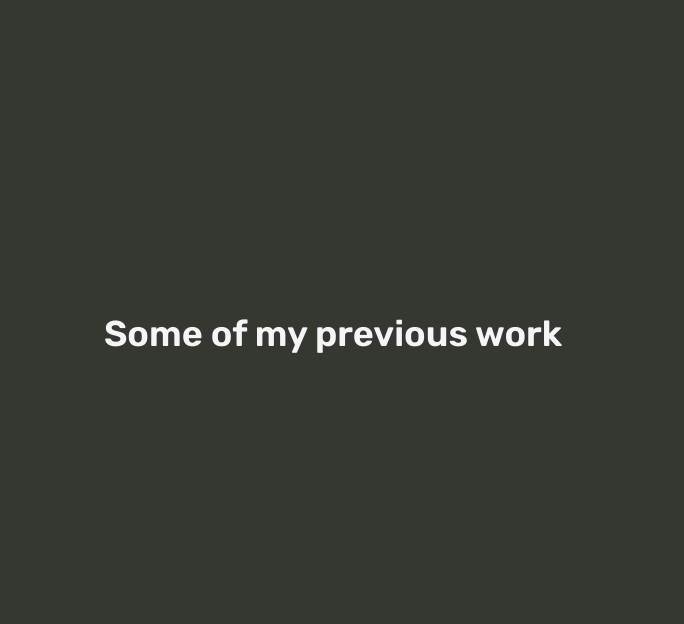
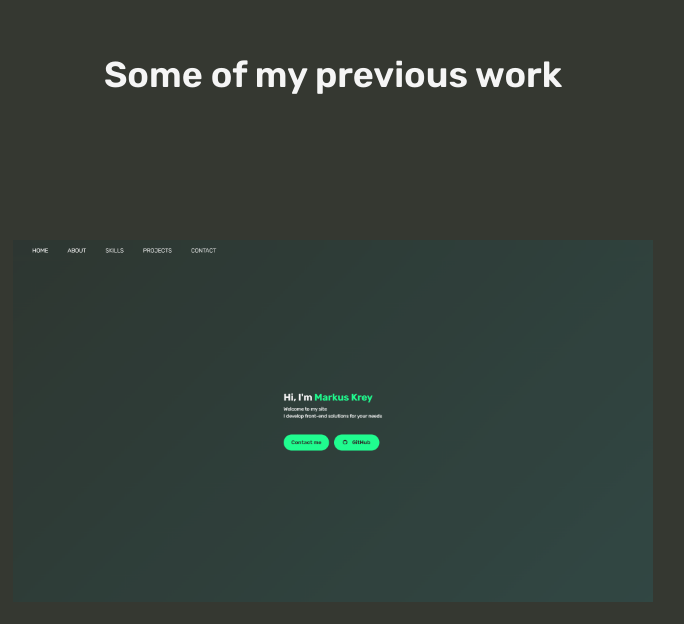
Before and after one commit to markus-kodehode/Portfolio-page, a plain HTML site: page main.html in a window 1280 px wide. Shown: the part 1663-2287 px from the top of the page, without its empty margins (307-991 px from the left). Drawn offline with Linux system fonts and the light colour scheme.

Commit message:
Projects section
Uferdig projects seksjon

```diff
--- a/main.html
+++ b/main.html
@@ -104,6 +104,9 @@
       </div>
       <div id="projects" class="section">
         <h1>Some of my previous work</h1>
+        <div class="projects-card">
+          <img src="images/thiswebsite.png" alt="This website" />
+        </div>
       </div>
       <div id="contact" class="section">
         <form>
--- a/style.css
+++ b/style.css
@@ -199,7 +199,24 @@ header {
   display: flex;
   flex-direction: column;
   align-items: center;
-  justify-content: center;
+  justify-content: space-evenly;
+}
+
+.projects-card {
+  width: 50%;
+  height: 50%;
+  overflow: hidden;
+}
+
+.projects-card img {
+  object-fit: contain;
+  height: 100%;
+  width: 100%;
+}
+.projects-card img:hover {
+  cursor: pointer;
+  transform: scale(1.2);
+  transition: ease 0.2s;
 }
 
 /* Contact style */
```
